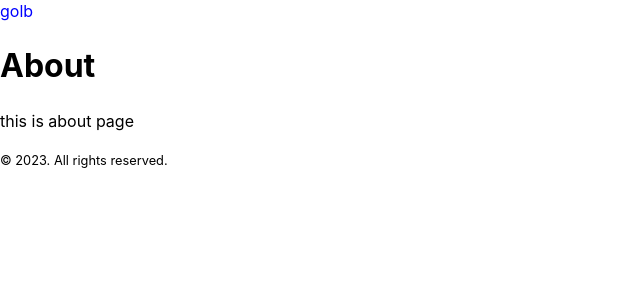
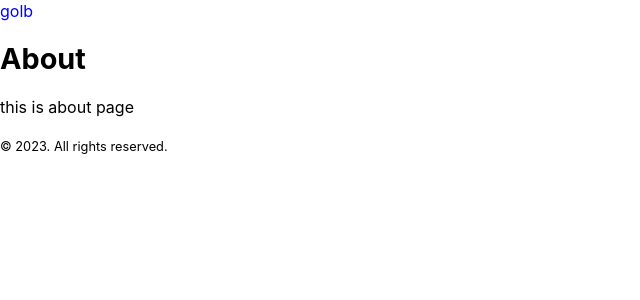
Before and after one commit to aflim/golb, a Jekyll site: the page built from about.md, in a window 1280 px wide. Shown: the top 300 px of the page, without its empty margins (0-640 px from the left). Built offline with Jekyll 4.4.1, drawn with Linux system fonts in a browser that asks for light colours.

Commit message:
Update stylesheet.css

```diff
--- a/assets/stylesheet.css
+++ b/assets/stylesheet.css
@@ -120,10 +120,37 @@ a {
   text-decoration: none;
 }
 a:hover,
-a:focus, {
+a:focus {
   color: red;
   text-decoration: underline;
 }
 a:visited {
-  color: purple;
+  color: yellow;
 }
+
+/* heading */
+h1,
+h2,
+h3,
+h4,
+h5,
+h6 {
+  line-height: var(--line-height-2);
+  font-weight: 700;
+}
+
+h1 {
+  font-size: var(--type-scale-xl);
+}
+
+h2 {
+  font-size: var(--type-scale-lg);
+}
+
+/* limit 3 level heading */
+h3,
+h4,
+h5,
+h6 {
+  font-size: var(--type-scale-md);
+}
```
